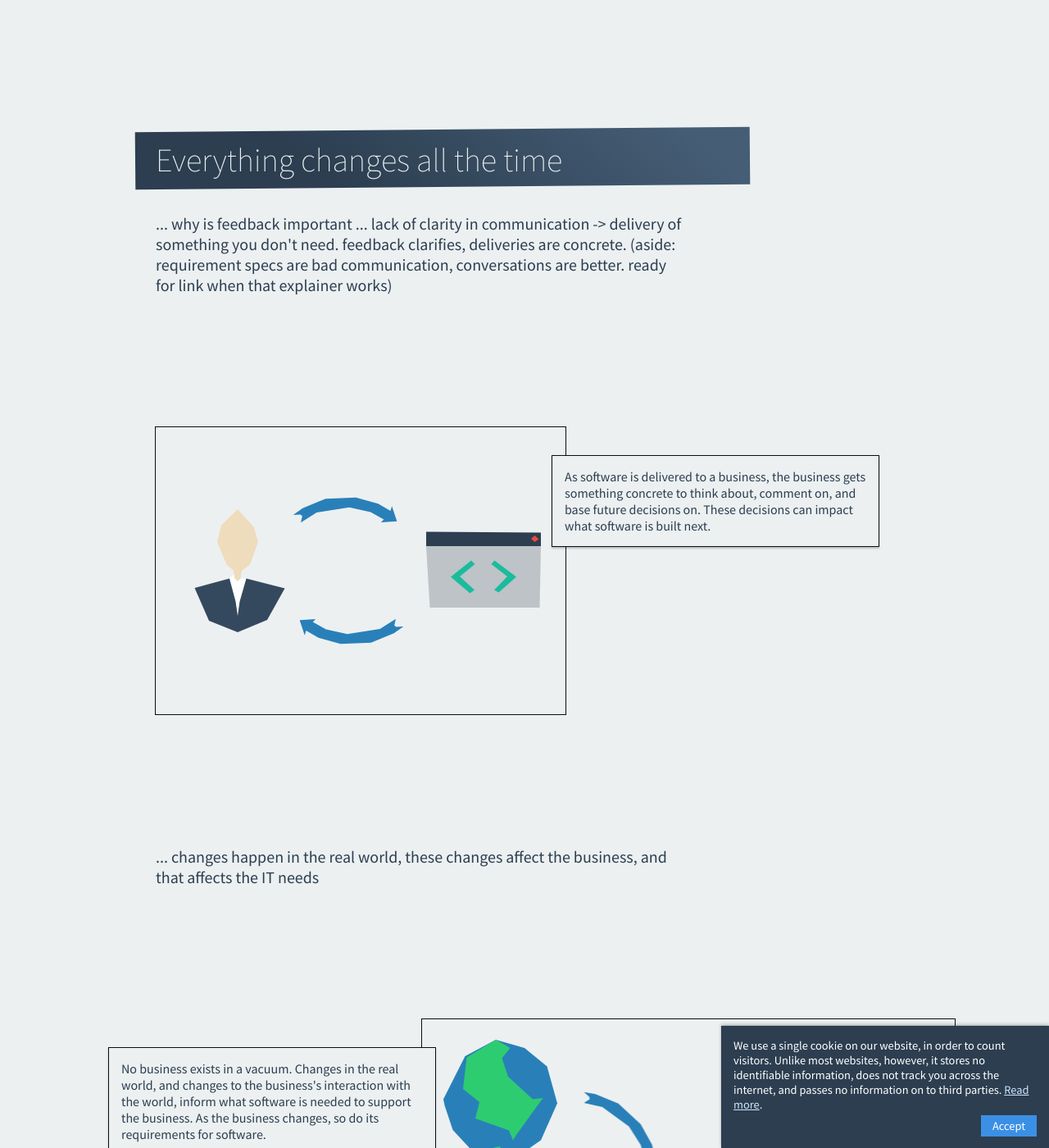
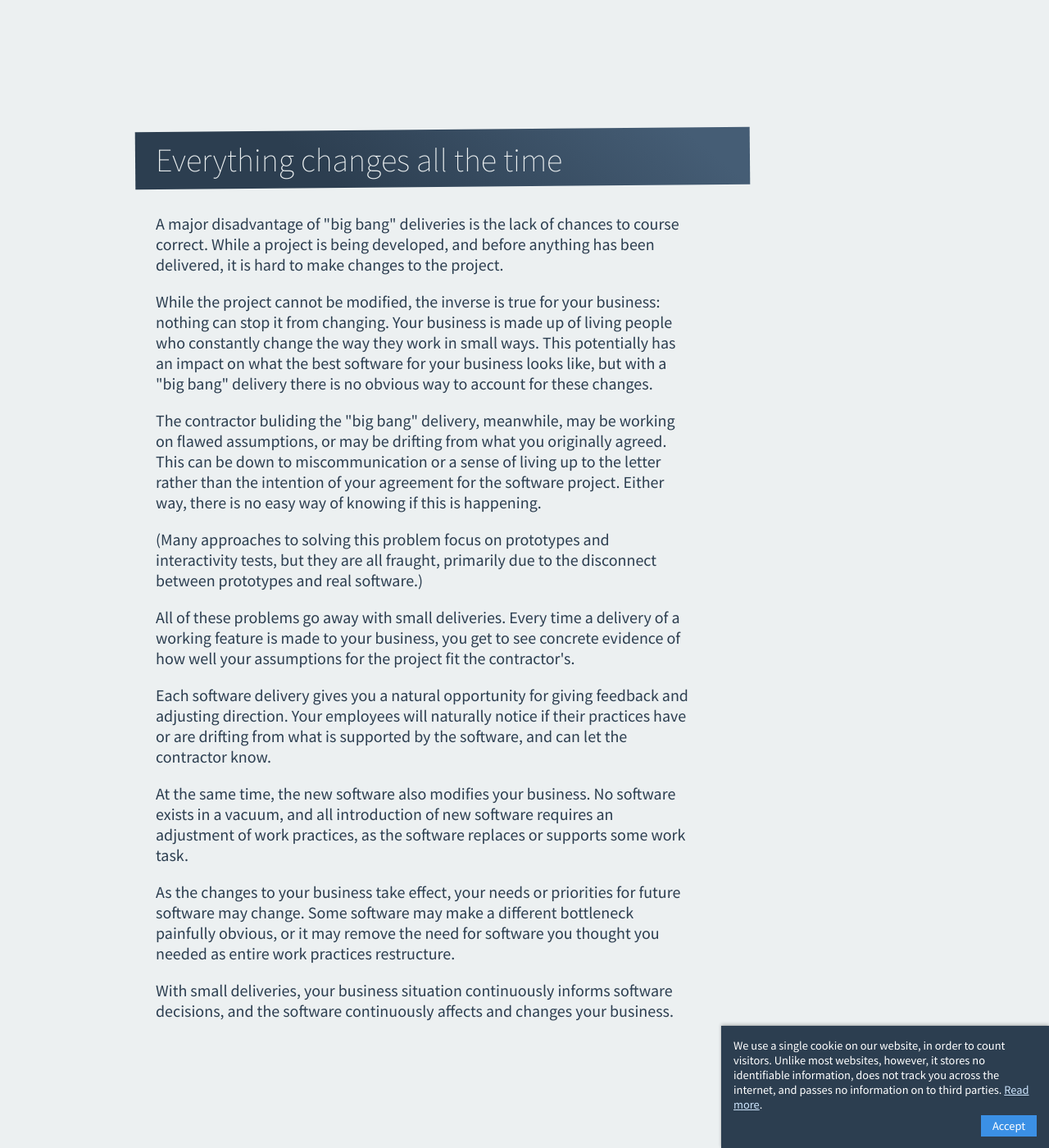
Before and after one commit to derangeddk/deranged.dk, a Jekyll site: the page built from explainers/small-deliveries.html, in a window 1280 px wide and 1400 px high, scrolled down 6502 px. Shown: the whole window at 82% size. Built offline with Jekyll 4.4.1, drawn with Linux system fonts in a browser that asks for light colours; some of the changed text lies outside the part shown.

Commit message:
Everything changes section

```diff
--- a/explainers/small-deliveries.html
+++ b/explainers/small-deliveries.html
@@ -435,9 +435,40 @@
     <section>
         <h2>Everything changes all the time</h2>
         <p>
-            ... why is feedback important
-            ... lack of clarity in communication -> delivery of something you don't need. feedback clarifies, deliveries are concrete.
-            (aside: requirement specs are bad communication, conversations are better. ready for link when that explainer works)
+            A major disadvantage of "big bang" deliveries is the lack of chances to course correct.
+            While a project is being developed, and before anything has been delivered, it is hard to make changes to the project.
+        </p>
+        <p>
+            While the project cannot be modified, the inverse is true for your business: nothing can stop it from changing.
+            Your business is made up of living people who constantly change the way they work in small ways.
+            This potentially has an impact on what the best software for your business looks like, but with a "big bang" delivery there is no obvious way to account for these changes.
+        </p>
+        <p>
+            The contractor buliding the "big bang" delivery, meanwhile, may be working on flawed assumptions, or may be drifting from what you originally agreed.
+            This can be down to miscommunication or a sense of living up to the letter rather than the intention of your agreement for the software project.
+            Either way, there is no easy way of knowing if this is happening.
+        </p>
+        <p>
+            (Many approaches to solving this problem focus on prototypes and interactivity tests, but they are all fraught, primarily due to the disconnect between prototypes and real software.)
+        </p>
+        <p>
+            All of these problems go away with small deliveries.
+            Every time a delivery of a working feature is made to your business, you get to see concrete evidence of how well your assumptions for the project fit the contractor's.
+        </p>
+        <p>
+            Each software delivery gives you a natural opportunity for giving feedback and adjusting direction.
+            Your employees will naturally notice if their practices have or are drifting from what is supported by the software, and can let the contractor know.
+        </p>
+        <p>
+            At the same time, the new software also modifies your business.
+            No software exists in a vacuum, and all introduction of new software requires an adjustment of work practices, as the software replaces or supports some work task.
+        </p>
+        <p>
+            As the changes to your business take effect, your needs or priorities for future software may change.
+            Some software may make a different bottleneck painfully obvious, or it may remove the need for software you thought you needed as entire work practices restructure.
+        </p>
+        <p>
+            With small deliveries, your business situation continuously informs software decisions, and the software continuously affects and changes your business.
         </p>
         <figure class="svg-moves-figure figure-reverse">
             <figcaption>
@@ -524,7 +555,30 @@
             </div>
         </figure>
         <p>
-            ... changes happen in the real world, these changes affect the business, and that affects the IT needs
+            Small deliveries naturally establish a feedback loop between your business needs and the software being built.
+            This feedback loop is vital for clean communication, and helps ensure that the software being built actually helps your business.
+        </p>
+        <p>
+            Significantly, the communication happens over time and with concrete implementations to discuss.
+            This makes assumptions on both sides visible, and ensures that they are confirmed or corrected.
+            For this communicataion to happen efficiently, it has to take the form of conversations, as the nuance of business issues and technical decisions are often lost in writing.
+            (This is another reason that requirement specifications should be avoided.)
+        </p>
+        <p>
+            There is one more factor to consider when assessing the usefulness of continuous feedback in software development.
+            <strong>Change is not limited to your company.</strong>
+            The whole world is changing, all the time.
+        </p>
+        <p>
+            As other businesses interact with the world, and as new inventions see the light of day, the basis for your business changes.
+            You do not always have control over what changes and when.
+            New markets open up, and old markets close.
+            To stay succesful as a business, you must be able to respond to these changes in a way that is beneficial to you.
+        </p>
+        <p>
+            Your business is a part of a bigger system, so as much as you may try you cannot stop the need to change.
+            And the need for change in your business means changing priorities for software to support it.
+            Fortunately, small deliveries support making these changes.
         </p>
         <figure class="svg-moves-figure">
             <figcaption>
```
